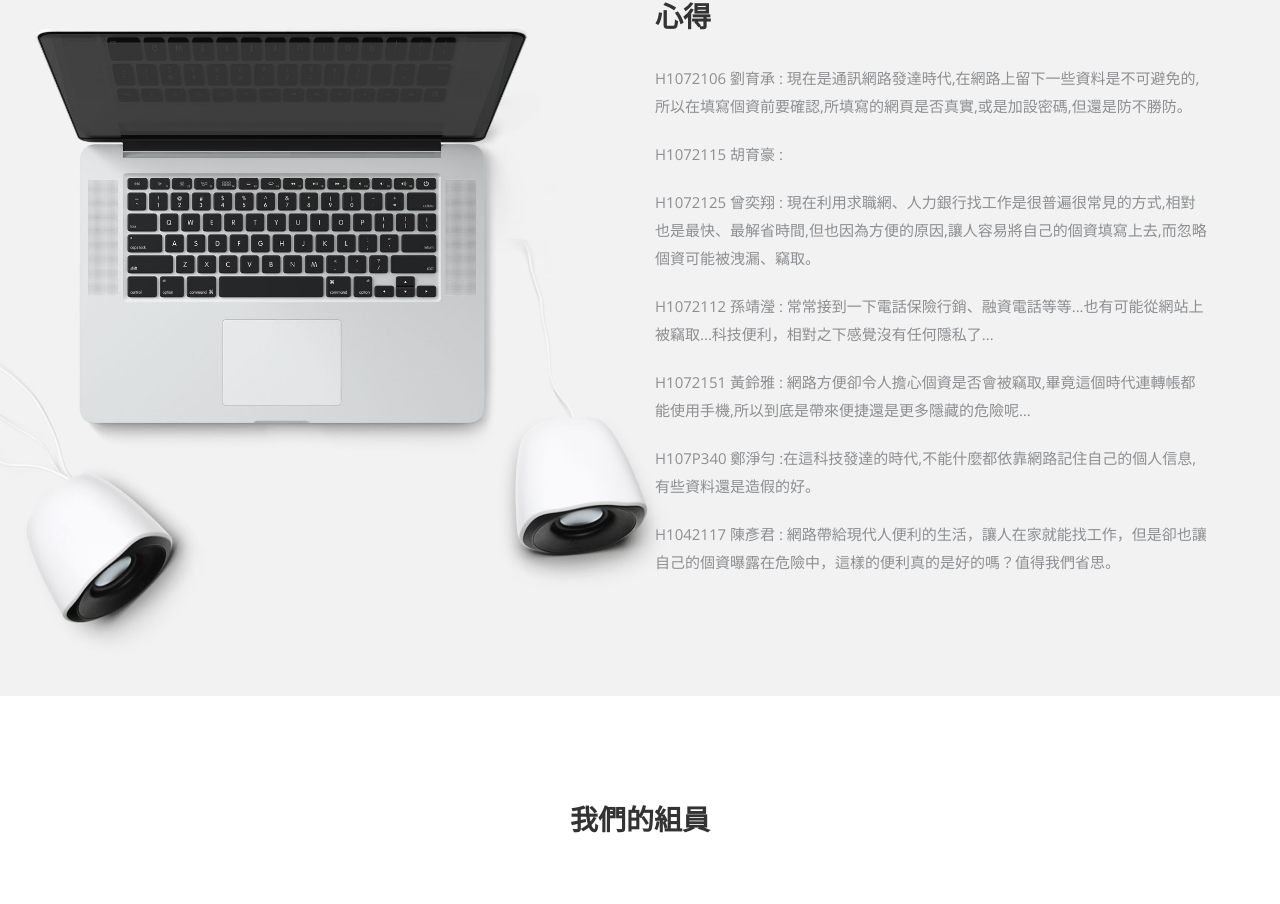
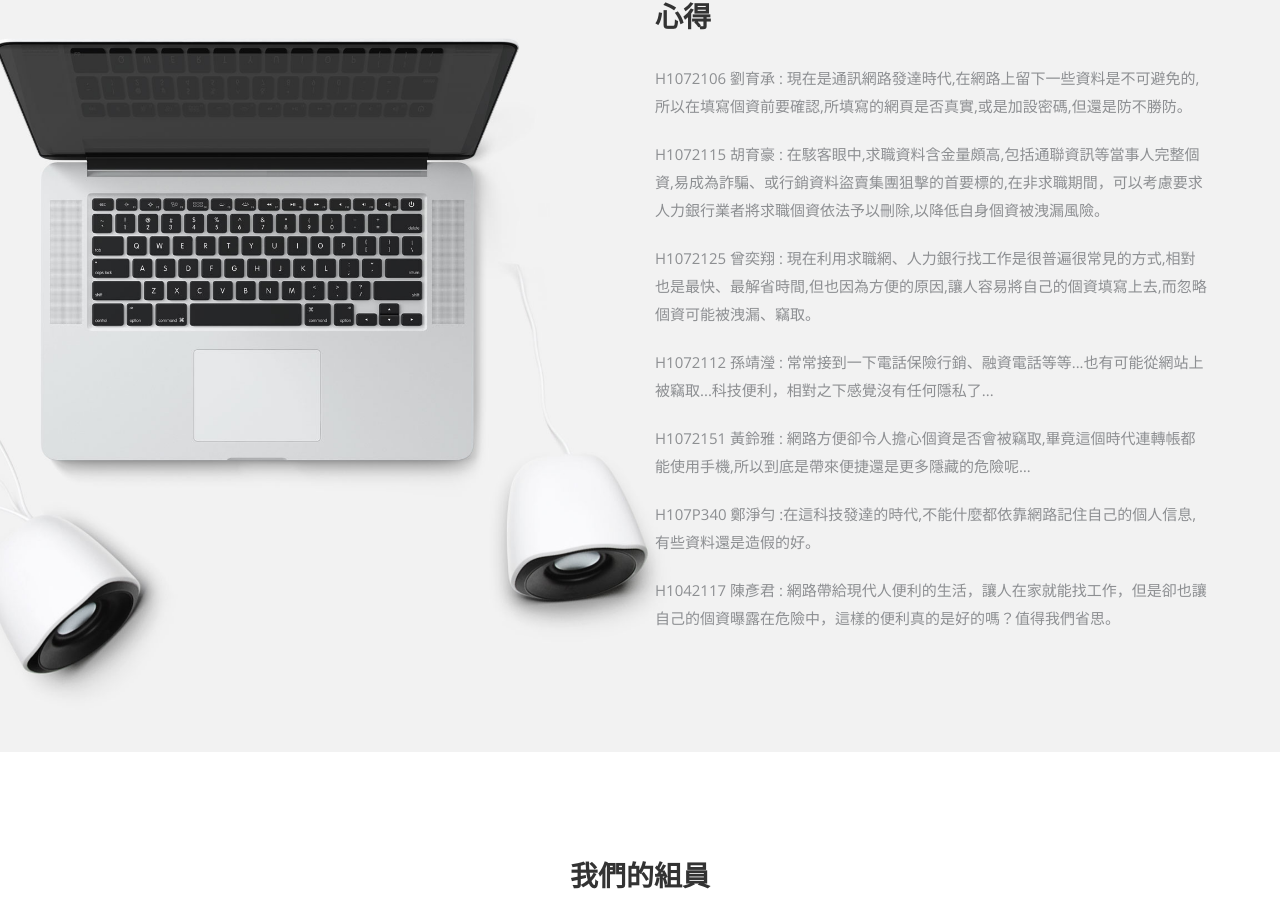
Before and after one commit to restartwithchrissy/H1072125.github.io, a plain HTML site: page index.html in a window 1280 px wide. Shown: the part 2885-3789 px from the top of the page. Drawn offline with nearby package versions, Linux system fonts and the light colour scheme; some packages are replaced by stand-ins of ours; a web font is replaced by a local one.

Commit message:
Add files via upload

```diff
--- a/index.html
+++ b/index.html
@@ -205,7 +205,7 @@
         <h2>心得</h2>
         <p>H1072106 劉育承 : 現在是通訊網路發達時代,在網路上留下一些資料是不可避免的,所以在填寫個資前要確認,所填寫的網頁是否真實,或是加設密碼,但還是防不勝防。
         </p>
-        <p>H1072115 胡育豪 :
+        <p>H1072115 胡育豪 : 在駭客眼中,求職資料含金量頗高,包括通聯資訊等當事人完整個資,易成為詐騙、或行銷資料盜賣集團狙擊的首要標的,在非求職期間，可以考慮要求人力銀行業者將求職個資依法予以刪除,以降低自身個資被洩漏風險。
         </p>
         <p>H1072125 曾奕翔 : 現在利用求職網、人力銀行找工作是很普遍很常見的方式,相對也是最快、最解省時間,但也因為方便的原因,讓人容易將自己的個資填寫上去,而忽略個資可能被洩漏、竊取。
         </p>
```
